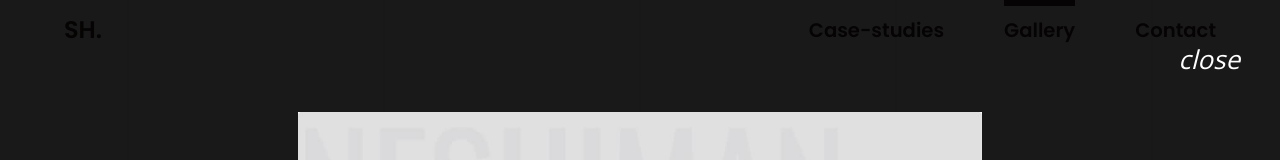
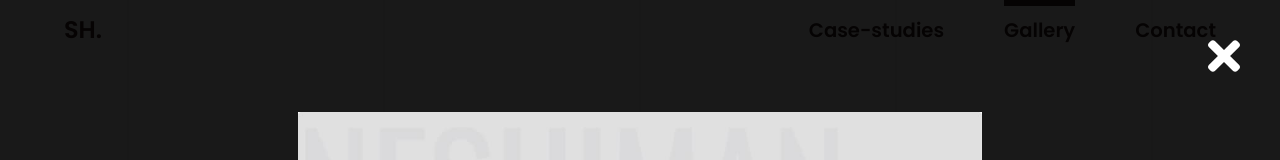
Before and after one commit to alicmp/webkar-landing-v2, a Nuxt app: page /gallery in a window 1280 px wide. Both pictures are taken after a click on the picture 344 px from the left and 740 px from the top of the page. Shown: the top 160 px of the page. Built offline with nearby package versions, Linux system fonts and the light colour scheme.

Commit message:
added close icon

```diff
--- a/components/GalleryModal.vue
+++ b/components/GalleryModal.vue
@@ -1,6 +1,6 @@
 <template>
   <div class="modal-bg show-image-modal" ref="galleryItemModal">
-    <i class="material-icons clickable close-icon md-36" @click="hideModal">close</i>
+    <img class="close-icon" :src="require('@/assets/img/icon/times-solid.svg')" @click="hideModal" />
     <div class="image-container">
       <img v-if="!item.type" class="gallery-item" :src="item.image" alt />
       <video-player v-if="item.type == 'vid'" class="gallery-item video" :src="item.src"/>
@@ -42,9 +42,11 @@ export default {
   align-items: center;
   .close-icon {
     position: absolute;
+    height: 2rem;
+    width: 2rem;
     top: 40px;
     right: 40px;
-    color: white;
+    cursor: pointer;
   }
   .image-container {
     display: flex;
```
Also changed, not shown: assets/img/icon/times-solid.svg (added).
